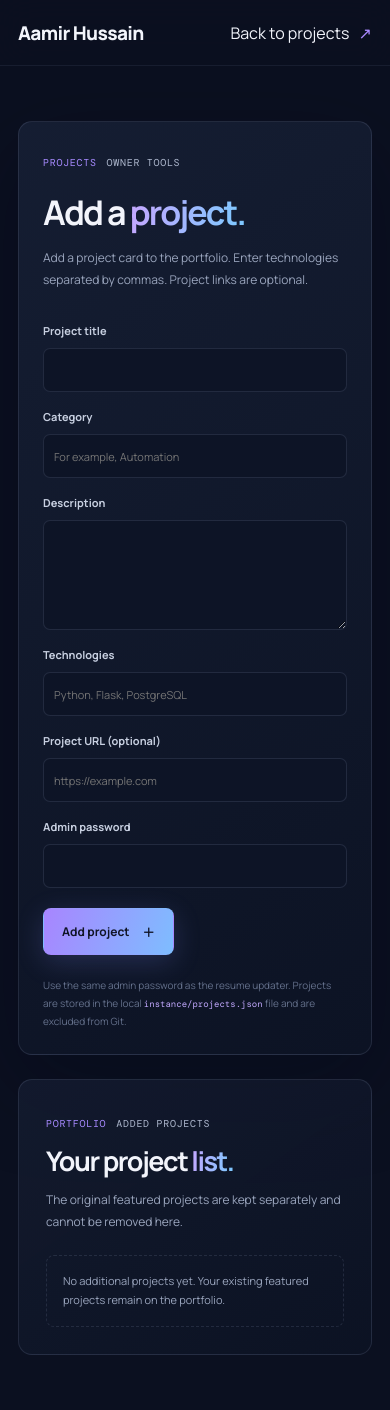
After one commit to AamirHussain1/MyPortfolio, a Flask app: template templates/manage_projects.html in a window 390 px wide. The commit adds this page. Run offline with Flask 3, Linux system fonts and the light colour scheme; the template is opened without the code that fills it, so the values that code supplies are empty.

Commit message:
Add portfolio project management
Add a password-protected local project manager with persistence, validation, responsive UI, hosted safeguards, and tests.\n\nCo-authored-by: Copilot <223556219+Copilot@users.noreply.github.com>

```diff
--- a/app.py
+++ b/app.py
@@ -6,6 +6,7 @@ import subprocess
 import sys
 import tempfile
 from pathlib import Path
+from urllib.parse import urlsplit
 
 from flask import (
     Flask,
@@ -31,6 +32,12 @@ app.config["ENABLE_RESUME_UPLOADS"] = is_enabled_environment_value(
 app.config["ENABLE_NAUKRI_AUTOMATION"] = is_enabled_environment_value(
     os.environ.get(
         "PORTFOLIO_ENABLE_NAUKRI_AUTOMATION",
+        "true" if os.name == "nt" else "false",
+    )
+)
+app.config["ENABLE_PROJECT_MANAGEMENT"] = is_enabled_environment_value(
+    os.environ.get(
+        "PORTFOLIO_ENABLE_PROJECT_MANAGEMENT",
         "true" if os.name == "nt" else "false",
     )
 )
@@ -155,6 +162,7 @@ EDUCATION = {
 RESUME_NAME = "Aamir_Hussain_Resume.pdf"
 RESUME_PATH = Path(app.root_path) / "static" / "resume" / RESUME_NAME
 UPDATED_RESUME_PATH = Path(app.instance_path) / "resume.pdf"
+ADDED_PROJECTS_PATH = Path(app.instance_path) / "projects.json"
 ADMIN_PASSWORD_PATH = Path(app.instance_path) / "resume_admin_password.txt"
 NAUKRI_STATUS_PATH = Path(app.instance_path) / "naukri_status.json"
 NAUKRI_RUNNER_PATH = Path(app.root_path) / "naukri_task.py"
@@ -162,6 +170,7 @@ NAUKRI_TASK_NAME = "AamirPortfolioNaukriResumeUpdate"
 NAUKRI_PROFILE_URL = "https://www.naukri.com/mnjuser/homepage"
 app.config["RESUME_PATH"] = RESUME_PATH
 app.config["UPDATED_RESUME_PATH"] = UPDATED_RESUME_PATH
+app.config["ADDED_PROJECTS_PATH"] = ADDED_PROJECTS_PATH
 app.config["ADMIN_PASSWORD_PATH"] = ADMIN_PASSWORD_PATH
 app.config["NAUKRI_STATUS_PATH"] = NAUKRI_STATUS_PATH
 app.config["NAUKRI_RUNNER_PATH"] = NAUKRI_RUNNER_PATH
@@ -182,6 +191,76 @@ def get_admin_password():
     except FileExistsError:
         pass
     return password_path.read_text(encoding="utf-8").strip()
+
+
+def read_added_projects():
+    projects_path = Path(app.config["ADDED_PROJECTS_PATH"])
+    if not projects_path.is_file():
+        return []
+
+    projects = json.loads(projects_path.read_text(encoding="utf-8"))
+    if not isinstance(projects, list) or any(
+        not isinstance(project, dict) for project in projects
+    ):
+        raise ValueError(f"Project data has an invalid format: {projects_path}")
+    return projects
+
+
+def write_added_projects(projects):
+    projects_path = Path(app.config["ADDED_PROJECTS_PATH"])
+    projects_path.parent.mkdir(parents=True, exist_ok=True)
+    temporary_path = None
+    try:
+        with tempfile.NamedTemporaryFile(
+            mode="w",
+            encoding="utf-8",
+            dir=projects_path.parent,
+            prefix="projects-",
+            suffix=".tmp",
+            delete=False,
+        ) as temporary_file:
+            temporary_path = Path(temporary_file.name)
+            json.dump(projects, temporary_file, ensure_ascii=False, indent=2)
+            temporary_file.write("\n")
+        os.replace(temporary_path, projects_path)
+    finally:
+        if temporary_path is not None:
+            temporary_path.unlink(missing_ok=True)
+
+
+def project_form_error(form):
+    title = form.get("title", "").strip()
+    label = form.get("label", "").strip()
+    description = form.get("description", "").strip()
+    tags = [tag.strip() for tag in form.get("tags", "").split(",") if tag.strip()]
+    link = form.get("link", "").strip()
+
+    if not title or len(title) > 100:
+        return None, "Project title is required and must be 100 characters or fewer."
+    if not label or len(label) > 60:
+        return None, "Project category is required and must be 60 characters or fewer."
+    if not description or len(description) > 1200:
+        return None, "Description is required and must be 1,200 characters or fewer."
+    if not tags or len(tags) > 8 or any(len(tag) > 32 for tag in tags):
+        return None, "Add between 1 and 8 technologies, each 32 characters or fewer."
+    if len(set(tag.casefold() for tag in tags)) != len(tags):
+        return None, "Remove duplicate technologies from the project tags."
+    if link:
+        try:
+            parsed_link = urlsplit(link)
+        except ValueError:
+            return None, "Project link must be a valid HTTPS or HTTP URL."
+        if parsed_link.scheme not in {"http", "https"} or not parsed_link.netloc:
+            return None, "Project link must be a valid HTTPS or HTTP URL."
+
+    return {
+        "id": secrets.token_urlsafe(9),
+        "title": title,
+        "label": label,
+        "description": description,
+        "tags": tags,
+        "link": link,
+    }, None
 
 
 def read_naukri_status():
@@ -275,9 +354,10 @@ def home():
         validation_areas=VALIDATION_AREAS,
         naukri_status=read_naukri_status(),
         experience=EXPERIENCE,
-        projects=PROJECTS,
+        projects=PROJECTS + read_added_projects(),
         education=EDUCATION,
         naukri_enabled=app.config["ENABLE_NAUKRI_AUTOMATION"],
+        project_management_enabled=app.config["ENABLE_PROJECT_MANAGEMENT"],
     )
 
 
@@ -364,6 +444,73 @@ def upload_resume():
             temporary_path.unlink(missing_ok=True)
 
     return redirect(url_for("upload_resume", updated="1"))
+
+
+@app.route("/projects/manage", methods=["GET", "POST"])
+def manage_projects():
+    if not app.config["ENABLE_PROJECT_MANAGEMENT"]:
+        abort(404)
+
+    if request.method == "GET":
+        get_admin_password()
+        message = None
+        if request.args.get("added") == "1":
+            message = "Project added to your portfolio."
+        elif request.args.get("deleted") == "1":
+            message = "Project removed from your portfolio."
+        return render_template(
+            "manage_projects.html",
+            projects=read_added_projects(),
+            message=message,
+            message_type="success" if message else None,
+        )
+
+    submitted_password = request.form.get("password", "")
+    if not hmac.compare_digest(submitted_password, get_admin_password()):
+        return render_template(
+            "manage_projects.html",
+            projects=read_added_projects(),
+            message="The admin password is incorrect.",
+            message_type="error",
+        ), 403
+
+    projects = read_added_projects()
+    action = request.form.get("action")
+    if action == "add":
+        project, error = project_form_error(request.form)
+        if error:
+            return render_template(
+                "manage_projects.html",
+                projects=projects,
+                message=error,
+                message_type="error",
+            ), 400
+        project["number"] = f"{len(PROJECTS) + len(projects) + 1:02}"
+        projects.append(project)
+        write_added_projects(projects)
+        return redirect(url_for("manage_projects", added="1"))
+
+    if action == "delete":
+        project_id = request.form.get("project_id", "")
+        remaining_projects = [
+            project for project in projects if project.get("id") != project_id
+        ]
+        if len(remaining_projects) == len(projects):
+            return render_template(
+                "manage_projects.html",
+                projects=projects,
+                message="That project could not be found.",
+                message_type="error",
+            ), 404
+        write_added_projects(remaining_projects)
+        return redirect(url_for("manage_projects", deleted="1"))
+
+    return render_template(
+        "manage_projects.html",
+        projects=projects,
+        message="Choose a valid project action.",
+        message_type="error",
+    ), 400
 
 
 @app.get("/todos")
--- a/render.yaml
+++ b/render.yaml
@@ -10,3 +10,5 @@ services:
         value: "false"
       - key: PORTFOLIO_ENABLE_NAUKRI_AUTOMATION
         value: "false"
+      - key: PORTFOLIO_ENABLE_PROJECT_MANAGEMENT
+        value: "false"
--- a/static/css/style.css
+++ b/static/css/style.css
@@ -93,6 +93,9 @@ button { font: inherit; }
 .validation-card h3 { margin: 0 0 9px; font-size: 12px; font-weight: 650; }
 .validation-card p { margin: 0; color: var(--muted); font-size: 10px; line-height: 1.8; }
 .section-work { background: linear-gradient(180deg, rgba(16, 22, 40, 0.72), rgba(11, 16, 32, 0.35)); }
+.projects-tools { display: grid; justify-items: end; gap: 13px; }
+.projects-admin-link { display: inline-flex; align-items: center; gap: 8px; color: #c3aaff; font-size: 10px; font-weight: 700; }
+.projects-admin-link:hover, .project-link:hover { color: #e0d5ff; }
 .projects-grid { display: grid; grid-template-columns: repeat(3, 1fr); gap: 15px; }
 .project-card { min-width: 0; padding: 17px; border: 1px solid var(--line); border-radius: 10px; background: rgba(17, 24, 43, 0.72); transition: transform 170ms ease, border-color 170ms ease; }
 .project-card:hover { transform: translateY(-4px); border-color: rgba(151, 145, 241, 0.35); }
@@ -121,6 +124,7 @@ button { font: inherit; }
 .project-description { min-height: 59px; margin: 0; color: var(--muted); font-size: 10px; line-height: 1.75; }
 .tag-list { display: flex; flex-wrap: wrap; gap: 6px; margin-top: 17px; }
 .tag-list span { padding: 5px 8px; border: 1px solid rgba(177, 193, 226, 0.1); border-radius: 5px; color: #9ea9bf; font-family: var(--mono); font-size: 8px; }
+.project-link { display: inline-flex; align-items: center; gap: 6px; margin-top: 15px; color: #bba6f5; font-size: 10px; font-weight: 700; }
 
 .section-lifecycle { background: linear-gradient(130deg, rgba(18, 26, 46, 0.72), rgba(11, 16, 32, 0.32)); }
 .lifecycle-track { display: grid; grid-template-columns: repeat(6, minmax(0, 1fr)); gap: 12px; margin: 0; padding: 0; list-style: none; }
@@ -190,6 +194,20 @@ button { font: inherit; }
 
 .upload-page { min-height: calc(100vh - 153px); display: grid; place-items: center; padding-block: 55px; }
 .upload-card { width: min(100%, 560px); padding: clamp(24px, 6vw, 42px); border: 1px solid var(--line); border-radius: 14px; background: linear-gradient(145deg, rgba(22, 30, 51, 0.94), rgba(13, 19, 36, 0.94)); box-shadow: 0 28px 90px rgba(2, 6, 22, 0.35); }
+.project-manager { width: min(100%, 900px); display: grid; grid-template-columns: minmax(0, 1fr) minmax(0, 0.9fr); align-items: start; gap: 24px; }
+.project-manager .upload-card { width: 100%; }
+.project-manager .upload-form textarea { width: 100%; min-height: 110px; padding: 10px; border: 1px solid var(--line); border-radius: 7px; background: #0d1426; color: var(--text); font: inherit; font-size: 11px; line-height: 1.7; resize: vertical; }
+.managed-projects { padding: 27px; border: 1px solid var(--line); border-radius: 14px; background: linear-gradient(145deg, rgba(22, 30, 51, 0.72), rgba(13, 19, 36, 0.75)); }
+.managed-projects h2 { margin: 15px 0 10px; font-size: clamp(27px, 4vw, 38px); letter-spacing: -0.055em; }
+.managed-project-list { display: grid; gap: 12px; margin-top: 23px; }
+.managed-project { display: grid; gap: 14px; padding: 16px; border: 1px solid var(--line); border-radius: 9px; background: rgba(9, 14, 28, 0.45); }
+.managed-project h3 { margin: 0; font-size: 13px; }
+.managed-project > div > p:not(.todo-label) { margin: 8px 0 0; color: var(--muted); font-size: 10px; line-height: 1.7; }
+.managed-project .tag-list { margin-top: 12px; }
+.managed-project form { display: flex; flex-wrap: wrap; align-items: center; gap: 8px; }
+.managed-project form input { min-width: 0; min-height: 39px; flex: 1; padding: 9px; border: 1px solid var(--line); border-radius: 7px; background: #0d1426; color: var(--text); font: inherit; font-size: 10px; }
+.managed-project form .button { min-height: 39px; cursor: pointer; font-size: 10px; }
+.managed-project-empty { margin: 23px 0 0; padding: 16px; border: 1px dashed var(--line); border-radius: 8px; color: var(--muted); font-size: 11px; line-height: 1.7; }
 .upload-card h1 { margin: 20px 0 12px; font-size: clamp(34px, 7vw, 48px); letter-spacing: -0.055em; }
 .upload-intro, .upload-help { color: var(--muted); font-size: 12px; line-height: 1.8; }
 .upload-form { display: grid; gap: 10px; margin-top: 26px; }
@@ -303,6 +321,8 @@ button { font: inherit; }
   .contact-copy { padding-top: 0; }
   .contact-decoration { right: -9%; bottom: -45px; font-size: 155px; }
   .todo-preview { grid-template-columns: 1fr; gap: 22px; }
+  .projects-tools { justify-items: start; }
+  .project-manager { grid-template-columns: 1fr; }
   .todo-card { grid-template-columns: auto 1fr; gap: 12px; padding: 17px; }
   .todo-detail-top { flex-direction: column; }
   .todo-setup-row { align-items: flex-start; flex-direction: column; }
--- /dev/null
+++ b/templates/manage_projects.html
@@ -0,0 +1,79 @@
+<!doctype html>
+<html lang="en">
+<head>
+  <meta charset="utf-8">
+  <meta name="viewport" content="width=device-width, initial-scale=1">
+  <meta name="theme-color" content="#0b1020">
+  <title>Manage projects | Aamir Hussain</title>
+  <link rel="stylesheet" href="{{ url_for('static', filename='css/style.css') }}">
+</head>
+<body>
+  <a class="skip-link" href="#main">Skip to content</a>
+  <header class="site-header">
+    <nav class="nav container" aria-label="Main navigation">
+      <a class="wordmark" href="{{ url_for('home') }}"><span>Aamir Hussain</span></a>
+      <a class="nav-contact" href="{{ url_for('home') }}#work">Back to projects <span aria-hidden="true">↗</span></a>
+    </nav>
+  </header>
+  <main class="upload-page container" id="main">
+    <div class="project-manager">
+      <section class="upload-card" aria-labelledby="projects-title">
+        <p class="eyebrow"><span class="section-index">PROJECTS</span> Owner tools</p>
+        <h1 id="projects-title">Add a <span class="text-gradient">project.</span></h1>
+        <p class="upload-intro">Add a project card to the portfolio. Enter technologies separated by commas. Project links are optional.</p>
+        {% if message %}
+        <p class="upload-message upload-message-{{ message_type }}" role="status">{{ message }}</p>
+        {% endif %}
+        <form class="upload-form" method="post">
+          <input type="hidden" name="action" value="add">
+          <label for="project-title">Project title</label>
+          <input id="project-title" name="title" type="text" maxlength="100" required>
+          <label for="project-label">Category</label>
+          <input id="project-label" name="label" type="text" maxlength="60" placeholder="For example, Automation" required>
+          <label for="project-description">Description</label>
+          <textarea id="project-description" name="description" maxlength="1200" rows="4" required></textarea>
+          <label for="project-tags">Technologies</label>
+          <input id="project-tags" name="tags" type="text" maxlength="300" placeholder="Python, Flask, PostgreSQL" required>
+          <label for="project-link">Project URL (optional)</label>
+          <input id="project-link" name="link" type="url" maxlength="500" placeholder="https://example.com">
+          <label for="admin-password">Admin password</label>
+          <input id="admin-password" name="password" type="password" autocomplete="current-password" required>
+          <button class="button button-primary" type="submit">Add project <span aria-hidden="true">＋</span></button>
+        </form>
+        <p class="upload-help">Use the same admin password as the resume updater. Projects are stored in the local <code>instance/projects.json</code> file and are excluded from Git.</p>
+      </section>
+
+      <section class="managed-projects" aria-labelledby="managed-projects-title">
+        <div class="section-heading">
+          <p class="eyebrow"><span class="section-index">PORTFOLIO</span> Added projects</p>
+          <h2 id="managed-projects-title">Your project <span class="text-gradient">list.</span></h2>
+          <p class="upload-intro">The original featured projects are kept separately and cannot be removed here.</p>
+        </div>
+        {% if projects %}
+        <div class="managed-project-list">
+          {% for project in projects %}
+          <article class="managed-project">
+            <div>
+              <p class="todo-label">{{ project.label }}</p>
+              <h3>{{ project.title }}</h3>
+              <p>{{ project.description }}</p>
+              <div class="tag-list">{% for tag in project.tags %}<span>{{ tag }}</span>{% endfor %}</div>
+            </div>
+            <form method="post">
+              <input type="hidden" name="action" value="delete">
+              <input type="hidden" name="project_id" value="{{ project.id }}">
+              <label class="sr-only" for="delete-password-{{ loop.index }}">Admin password to remove {{ project.title }}</label>
+              <input id="delete-password-{{ loop.index }}" name="password" type="password" autocomplete="current-password" placeholder="Admin password" required>
+              <button class="button button-quiet" type="submit">Remove</button>
+            </form>
+          </article>
+          {% endfor %}
+        </div>
+        {% else %}
+        <p class="managed-project-empty">No additional projects yet. Your existing featured projects remain on the portfolio.</p>
+        {% endif %}
+      </section>
+    </div>
+  </main>
+</body>
+</html>
```
Also changed, not shown: templates/index.html (+6 -1 lines), tests/test_app.py (+89 -0 lines), README.md.
